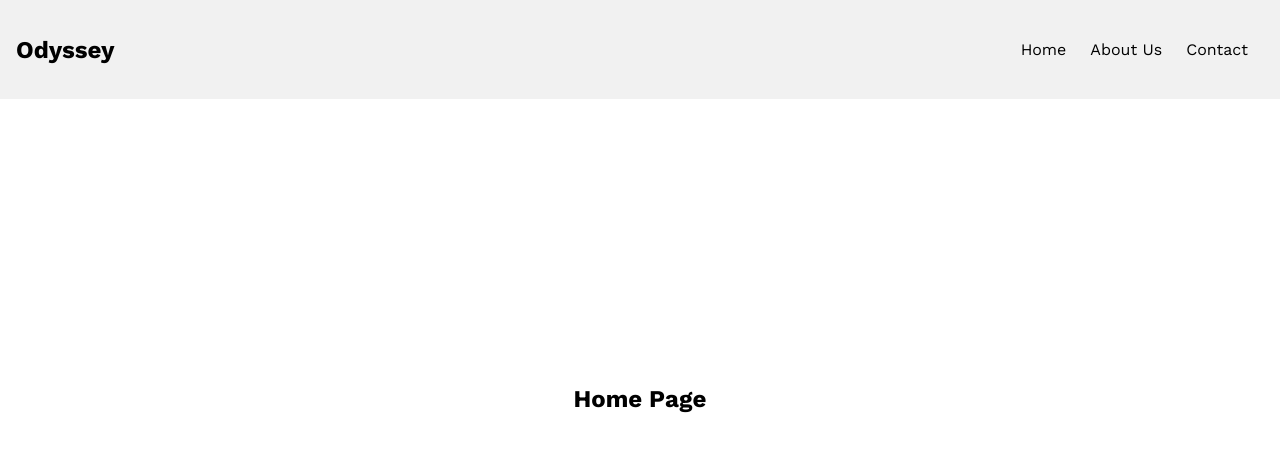
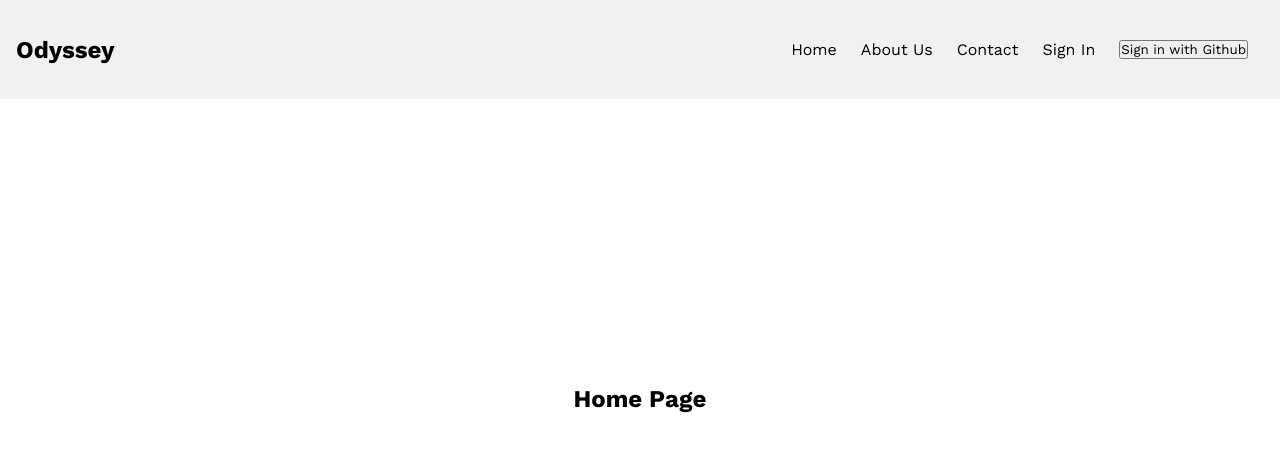
Before and after one commit to sdslabs/odyssey, a Next.js app in the folder frontend/: page / in a window 1280 px wide. Shown: the top 452 px of the page. Built offline with nearby package versions, Linux system fonts and the light colour scheme; no server answers.

Commit message:
Add Sass and Navbar Signin

```diff
--- a/frontend/components/Navbar.js
+++ b/frontend/components/Navbar.js
@@ -1,16 +1,20 @@
 import Link from "next/link";
-import Image from "next/image";
 import React, { useState } from "react";
 import NavItem from "./NavItem";
+import { signIn, signOut, useSession, SessionProvider } from 'next-auth/react'
 
 const MENU_LIST = [
   { text: "Home", href: "/" },
   { text: "About Us", href: "/about" },
   { text: "Contact", href: "/contact" },
+  { text: "Sign In", href: "/auth/signin" },
 ];
+
 const Navbar = () => {
   const [navActive, setNavActive] = useState(null);
   const [activeIdx, setActiveIdx] = useState(-1);
+
+  const { data: session, status } = useSession()
 
   return (
     <header>
@@ -40,6 +44,8 @@ const Navbar = () => {
               <NavItem active={activeIdx === idx} {...menu} />
             </div>
           ))}
+          {!session && <button onClick={() => signIn()}>Sign in with Github</button>}
+          {session && <button onClick={() => signOut()}>Sign out</button>}
         </div>
       </nav>
     </header>
--- a/frontend/package.json
+++ b/frontend/package.json
@@ -12,7 +12,8 @@
     "next": "12.3.1",
     "next-auth": "^4.13.0",
     "react": "18.2.0",
-    "react-dom": "18.2.0"
+    "react-dom": "18.2.0",
+    "sass": "^1.55.0"
   },
   "devDependencies": {
     "eslint": "8.25.0",
--- a/frontend/pages/api/auth/[...nextauth].js
+++ b/frontend/pages/api/auth/[...nextauth].js
@@ -10,7 +10,7 @@ export default NextAuth({
         }),
         // ...add more providers here
     ],
-    pages: {
-        signIn: "/signin",
-      },
+      pages: {
+    signIn: "/signin",
+  },
 })
```
Also changed, not shown: frontend/pages/_app.js (+4 -3 lines), frontend/pages/signin.js (renamed from frontend/components/signin.js), frontend/styles/Home.module.scss (renamed from frontend/styles/Home.module.css), frontend/styles/globals.scss (renamed from frontend/styles/globals.css), 1 other file (tests, documents, lock files or other folders).
